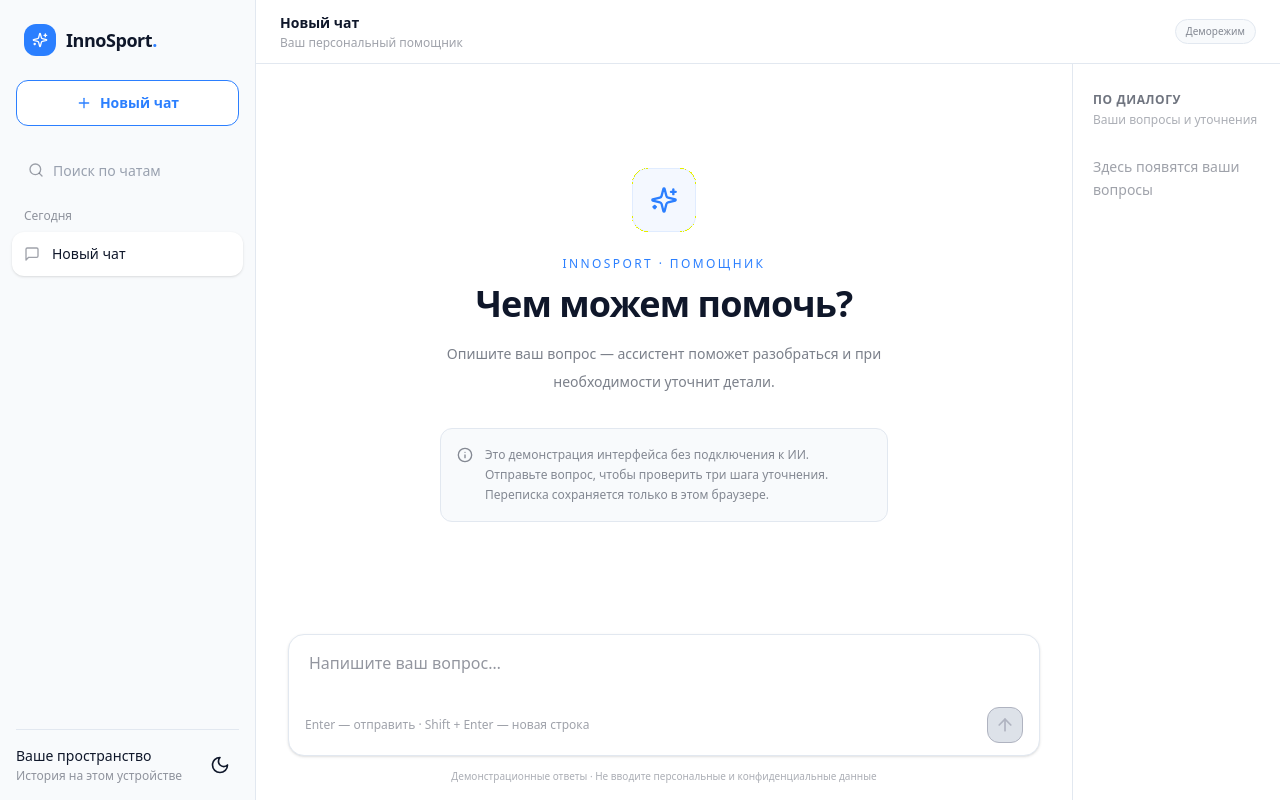
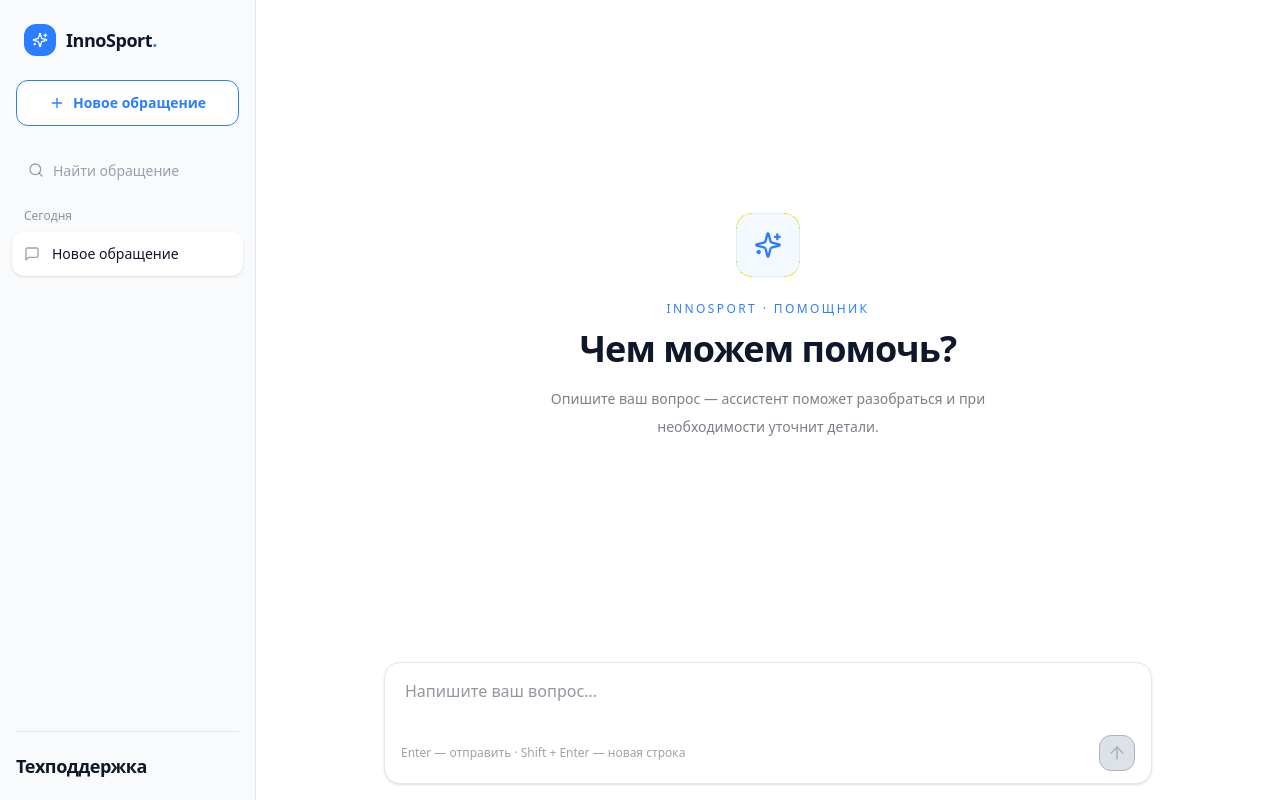
Before and after one commit to one-zero-eight/hackathon-tenderhack-nn-innosport, a React (Vite) app in the folder frontend/: page / in a window 1280 px wide. Built offline with nearby package versions, Linux system fonts and the light colour scheme.

Commit message:
feat(frontend): unbloat a bit

```diff
--- a/frontend/src/components/chat/ChatOutline.tsx
+++ b/frontend/src/components/chat/ChatOutline.tsx
@@ -1,30 +1,44 @@
 import type { ChatMessage } from '@/features/chat/types'
 
 export default function ChatOutline({ messages, activeId, onNavigate }: { messages: ChatMessage[]; activeId: string; onNavigate: (id: string) => void }) {
-  const questions = messages.filter((message) => message.role === 'user')
+  const questions = messages.flatMap((message, index) => {
+    if (message.role !== 'user') return []
+    const response = messages.slice(index + 1).find((item) => item.role === 'assistant')
+    return [{ message, response }]
+  })
+
+  if (!questions.length) return null
+
   return (
-    <nav aria-label="Навигация по диалогу" className="h-full overflow-y-auto px-5 py-7">
-      <h2 className="text-foreground/60 mb-1 text-xs font-semibold tracking-wider uppercase">По диалогу</h2>
-      <p className="text-foreground/35 mb-7 text-xs">Ваши вопросы и уточнения</p>
-      {!questions.length && <p className="text-foreground/40 text-sm leading-relaxed">Здесь появятся ваши вопросы</p>}
-      <ol className="space-y-1">
-        {questions.map((message, index) => (
-          <li key={message.id}>
+    <nav aria-label="Навигация по обращению" className="absolute top-5 right-4 z-20">
+      <ol className="flex flex-col items-end">
+        {questions.map(({ message, response }, index) => {
+          const active = activeId === message.id
+          return (
+            <li key={message.id} className="group/item relative flex h-4 w-10 items-center justify-end">
+              <div
+                role="tooltip"
+                className="border-border bg-surface-2 pointer-events-none invisible absolute top-1/2 right-full mr-3 w-80 max-w-[calc(100vw-5rem)] -translate-y-1/2 rounded-xl border px-4 py-3 text-left opacity-0 shadow-xl transition-[opacity,transform,visibility] duration-150 group-hover/item:visible group-hover/item:-translate-x-1 group-hover/item:opacity-100 group-focus-within/item:visible group-focus-within/item:-translate-x-1 group-focus-within/item:opacity-100"
+              >
+                <p className="truncate text-sm font-medium">{message.content}</p>
+                {response && <p className="text-foreground/45 mt-1 line-clamp-2 text-xs leading-5">{response.content}</p>}
+              </div>
               <button
                 type="button"
                 onClick={() => onNavigate(message.id)}
-              aria-current={activeId === message.id ? 'location' : undefined}
-              title={message.content}
-              className={`focus-visible:ring-primary flex w-full cursor-pointer gap-3 border-l-2 px-3 py-3 text-left text-xs leading-relaxed transition-colors outline-none focus-visible:ring-2 ${activeId === message.id ? 'border-primary bg-primary/5 text-primary' : 'border-border text-foreground/45 hover:border-primary/40 hover:text-foreground'}`}
+                aria-label={`Перейти к вопросу ${index + 1}: ${message.content}`}
+                aria-current={active ? 'location' : undefined}
+                className="focus-visible:ring-primary flex h-full w-full cursor-pointer items-center justify-end rounded-sm outline-none focus-visible:ring-2 focus-visible:ring-offset-2"
               >
-              <span className="shrink-0 tabular-nums opacity-50">{String(index + 1).padStart(2, '0')}</span>
-              <span className="min-w-0">
-                <span className="line-clamp-2 break-words">{message.content}</span>
-                {message.clarificationId && <span className="mt-1 block text-[10px] opacity-60">Уточнение</span>}
-              </span>
+                <span
+                  className={`block h-0.5 rounded-full transition-[width,background-color] duration-150 ${
+                    active ? 'bg-foreground w-7' : 'bg-foreground/35 w-3 group-hover/item:w-5 group-hover/item:bg-foreground/65 group-focus-within/item:w-5 group-focus-within/item:bg-foreground/65'
+                  }`}
+                />
               </button>
             </li>
-        ))}
+          )
+        })}
       </ol>
     </nav>
   )
--- a/frontend/src/components/chat/ChatPage.tsx
+++ b/frontend/src/components/chat/ChatPage.tsx
@@ -1,5 +1,5 @@
 import { useEffect, useRef, useState } from 'react'
-import { LuArrowDown, LuList, LuPanelLeft, LuSparkles, LuLoaderCircle, LuInfo } from 'react-icons/lu'
+import { LuArrowDown, LuPanelLeft, LuSparkles, LuLoaderCircle } from 'react-icons/lu'
 import Button from '@/components/ui/Button'
 import Drawer from '@/components/ui/Drawer'
 import { useChat } from '@/features/chat/useChat'
@@ -12,7 +12,6 @@ import SpecialistContact from './SpecialistContact'
 export default function ChatPage() {
   const chat = useChat()
   const [leftOpen, setLeftOpen] = useState(false)
-  const [rightOpen, setRightOpen] = useState(false)
   const [activeMessage, setActiveMessage] = useState('')
   const [nearBottom, setNearBottom] = useState(true)
   const scrollRef = useRef<HTMLDivElement>(null)
@@ -55,7 +54,6 @@ export default function ChatPage() {
     const element = document.getElementById(`message-${id}`)
     element?.scrollIntoView({ behavior: window.matchMedia('(prefers-reduced-motion: reduce)').matches ? 'instant' : 'smooth', block: 'start' })
     setActiveMessage(id)
-    setRightOpen(false)
   }
   const sidebar = (
     <ChatSidebar
@@ -71,31 +69,16 @@ export default function ChatPage() {
       }}
     />
   )
-  const outline = <ChatOutline messages={messages} activeId={activeMessage} onNavigate={navigate} />
-
   return (
     <div className="bg-background text-foreground flex h-dvh overflow-hidden">
       <aside className="border-border hidden w-64 shrink-0 border-r md:block">{sidebar}</aside>
       <div className="flex min-w-0 flex-1 flex-col">
-        <header className="border-border flex h-16 shrink-0 items-center justify-between gap-3 border-b px-4 sm:px-6">
-          <div className="flex min-w-0 items-center gap-3">
-            <Button variant="ghost" className="p-2 md:hidden" aria-label="Открыть список чатов" onClick={() => setLeftOpen(true)}>
+        <div className="flex min-h-0 flex-1">
+          <main className="relative flex min-w-0 flex-1 flex-col">
+            <Button variant="ghost" className="bg-background/90 absolute top-4 left-4 z-20 p-2 shadow-sm backdrop-blur md:hidden" aria-label="Открыть список обращений" onClick={() => setLeftOpen(true)}>
               <LuPanelLeft className="size-5" />
             </Button>
-            <div className="min-w-0">
-              <h1 className="truncate text-sm font-semibold">{chat.activeChat.title}</h1>
-              <p className="text-foreground/40 mt-0.5 text-xs">Ваш персональный помощник</p>
-            </div>
-          </div>
-          <div className="flex shrink-0 items-center gap-3">
-            <span className="border-border bg-surface-2 text-foreground/50 rounded-full border px-2.5 py-1 text-[10px] font-medium">Деморежим</span>
-            <Button variant="ghost" className="p-2 xl:hidden" aria-label="Открыть навигацию по диалогу" onClick={() => setRightOpen(true)}>
-              <LuList className="size-5" />
-            </Button>
-          </div>
-        </header>
-        <div className="flex min-h-0 flex-1">
-          <main className="relative flex min-w-0 flex-1 flex-col">
+            <ChatOutline messages={messages} activeId={activeMessage} onNavigate={navigate} />
             <div
               ref={scrollRef}
               onScroll={() => {
@@ -106,7 +89,7 @@ export default function ChatPage() {
               }}
               className="min-h-0 flex-1 overflow-y-auto overscroll-contain"
             >
-              <div className="mx-auto flex min-h-full w-full max-w-3xl flex-col px-4 py-8 sm:px-8">
+              <div className="mx-auto flex min-h-full w-full max-w-3xl flex-col px-4 py-16 sm:px-8">
                 {!messages.length ? (
                   <section className="my-auto py-10 text-center">
                     <span className="border-primary/10 bg-primary/5 text-primary mx-auto mb-6 grid size-16 place-items-center rounded-2xl border">
@@ -115,10 +98,6 @@ export default function ChatPage() {
                     <p className="text-primary mb-3 text-xs font-medium tracking-[0.2em] uppercase">InnoSport · Помощник</p>
                     <h2 className="text-3xl font-semibold tracking-tight sm:text-4xl">Чем можем помочь?</h2>
                     <p className="text-foreground/55 mx-auto mt-4 max-w-md text-sm leading-7">Опишите ваш вопрос — ассистент поможет разобраться и при необходимости уточнит детали.</p>
-                    <div className="border-border bg-surface-2 text-foreground/50 mx-auto mt-8 flex max-w-md gap-3 rounded-xl border p-4 text-left text-xs leading-5">
-                      <LuInfo className="mt-0.5 size-4 shrink-0" />
-                      <p>Это демонстрация интерфейса без подключения к ИИ. Отправьте вопрос, чтобы проверить три шага уточнения. Переписка сохраняется только в этом браузере.</p>
-                    </div>
                   </section>
                 ) : (
                   <div className="space-y-8">
@@ -181,18 +160,13 @@ export default function ChatPage() {
                 )}
                 {chat.clarificationCount >= 3 && <SpecialistContact key={chat.activeChatId} />}
                 <ChatComposer draft={chat.draft} onDraft={chat.setDraft} onSend={chat.send} busy={chat.busy} awaitingClarification={!!chat.pendingClarification} />
-                <p className="text-foreground/35 mt-3 text-center text-[10px] leading-4">Демонстрационные ответы · Не вводите персональные и конфиденциальные данные</p>
               </div>
             </div>
           </main>
-          <aside className="border-border hidden w-52 shrink-0 border-l xl:block">{outline}</aside>
         </div>
       </div>
-      <Drawer open={leftOpen} onClose={() => setLeftOpen(false)} title="Ваши чаты">
+      <Drawer open={leftOpen} onClose={() => setLeftOpen(false)} title="Ваши обращения">
         {sidebar}
-      </Drawer>
-      <Drawer open={rightOpen} onClose={() => setRightOpen(false)} title="По диалогу" side="right">
-        {outline}
       </Drawer>
     </div>
   )
--- a/frontend/src/components/chat/ChatSidebar.tsx
+++ b/frontend/src/components/chat/ChatSidebar.tsx
@@ -2,7 +2,6 @@ import { useId, useState } from 'react'
 import { LuMessageSquare, LuPlus, LuSearch, LuSparkles } from 'react-icons/lu'
 import Button from '@/components/ui/Button'
 import Input from '@/components/ui/input'
-import ThemeToggle from '@/components/ui/ThemeToggle'
 import type { Chat } from '@/features/chat/types'
 
 function groupLabel(date: string) {
@@ -30,17 +29,17 @@ export default function ChatSidebar({ chats, activeId, onSelect, onCreate }: { c
         </div>
         <Button onClick={onCreate} variant="outline" className="bg-background flex w-full items-center justify-center gap-2 rounded-xl py-3">
           <LuPlus className="size-4" />
-          Новый чат
+          Новое обращение
         </Button>
         <div className="relative">
           <label htmlFor={searchId} className="sr-only">
-            Поиск по чатам
+            Найти обращение
           </label>
           <LuSearch className="text-foreground/40 pointer-events-none absolute top-3 left-3 size-4" />
-          <Input id={searchId} value={search} onChange={(event) => setSearch(event.target.value)} placeholder="Поиск по чатам" className="border-transparent bg-transparent py-2.5 pl-9 text-sm" />
+          <Input id={searchId} value={search} onChange={(event) => setSearch(event.target.value)} placeholder="Найти обращение" className="border-transparent bg-transparent py-2.5 pl-9 text-sm" />
         </div>
       </div>
-      <nav aria-label="Список чатов" className="min-h-0 flex-1 space-y-6 overflow-y-auto px-3 pb-4">
+      <nav aria-label="Список обращений" className="min-h-0 flex-1 space-y-6 overflow-y-auto px-3 pb-4">
         {['Сегодня', 'Вчера', 'Ранее'].map((group) => {
           const items = filtered.filter((chat) => groupLabel(chat.updatedAt) === group)
           return (
@@ -64,14 +63,10 @@ export default function ChatSidebar({ chats, activeId, onSelect, onCreate }: { c
             )
           )
         })}
-        {!filtered.length && <p className="text-foreground/50 px-3 text-sm">Чаты не найдены</p>}
+        {!filtered.length && <p className="text-foreground/50 px-3 text-sm">Обращения не найдены</p>}
       </nav>
-      <div className="border-border mx-4 flex items-center justify-between gap-2 border-t py-4">
-        <div>
-          <p className="text-sm font-medium">Ваше пространство</p>
-          <p className="text-foreground/45 mt-0.5 text-xs">История на этом устройстве</p>
-        </div>
-        <ThemeToggle />
+      <div className="border-border mx-4 border-t py-5">
+        <p className="text-lg font-semibold tracking-tight">Техподдержка</p>
       </div>
     </div>
   )
--- a/frontend/src/components/chat/SpecialistContact.tsx
+++ b/frontend/src/components/chat/SpecialistContact.tsx
@@ -13,7 +13,7 @@ export default function SpecialistContact() {
           Нужна дополнительная помощь?
         </div>
         <Button variant="outline" size="sm" className="whitespace-normal" onClick={() => setOpen(true)}>
-          Связаться со специалистом
+          Связаться
         </Button>
       </div>
       <Dialog open={open} onClose={() => setOpen(false)} className="relative z-50">
@@ -23,10 +23,10 @@ export default function SpecialistContact() {
             <LuHeadset className="text-primary mb-4 size-8" />
             <DialogTitle className="text-lg font-semibold">Связаться со специалистом</DialogTitle>
             <Description className="text-foreground/65 mt-3 text-sm leading-relaxed">
-              В деморежиме связь со специалистом недоступна. Заявка не отправлена. После подключения сервиса здесь можно будет передать обращение специалисту.
+              Связь со специалистом пока недоступна. Заявка не отправлена. После подключения сервиса здесь можно будет передать обращение специалисту.
             </Description>
             <Button className="mt-6" onClick={() => setOpen(false)}>
-              Вернуться к диалогу
+              Вернуться к обращению
             </Button>
           </DialogPanel>
         </div>
--- a/frontend/src/features/chat/demo-transport.ts
+++ b/frontend/src/features/chat/demo-transport.ts
@@ -67,7 +67,7 @@ export const demoTransport: ChatTransport = {
     }
     return {
       content:
-        'Демонстрация завершена: три уточнения сохранены в истории этого чата. ' +
+        'Демонстрация завершена: три уточнения сохранены в истории этого обращения. ' +
         'В рабочей версии здесь появится результат обработки запроса. ' +
         'Сейчас ответы заданы локальным сценарием: поиск товаров, обращение к LLM ' +
         'и отправка данных на сервер не выполнялись.',
--- a/frontend/src/features/chat/model.ts
+++ b/frontend/src/features/chat/model.ts
@@ -12,7 +12,7 @@ export interface ChatHistory {
 
 /** Identity and time are supplied by the caller to keep model operations pure. */
 export function createChat(id: string, now: string): Chat {
-  return { id, title: 'Новый чат', updatedAt: now, messages: [] }
+  return { id, title: 'Новое обращение', updatedAt: now, messages: [] }
 }
 
 /** Only committed user messages count; repeated answers never inflate the count. */
@@ -132,7 +132,8 @@ export function parseChatHistory(raw: string | null): ChatHistory | null {
     ) {
       return null
     }
-    return { version: CHAT_STORAGE_VERSION, chats: value.chats, activeChatId: value.activeChatId }
+    const chats = value.chats.map((chat) => (chat.title === 'Новый чат' ? { ...chat, title: 'Новое обращение' } : chat))
+    return { version: CHAT_STORAGE_VERSION, chats, activeChatId: value.activeChatId }
   } catch {
     return null
   }
```
Also changed, not shown: 1 other file (tests, documents, lock files or other folders). Lines whose indentation alone changed are shown as unchanged.
